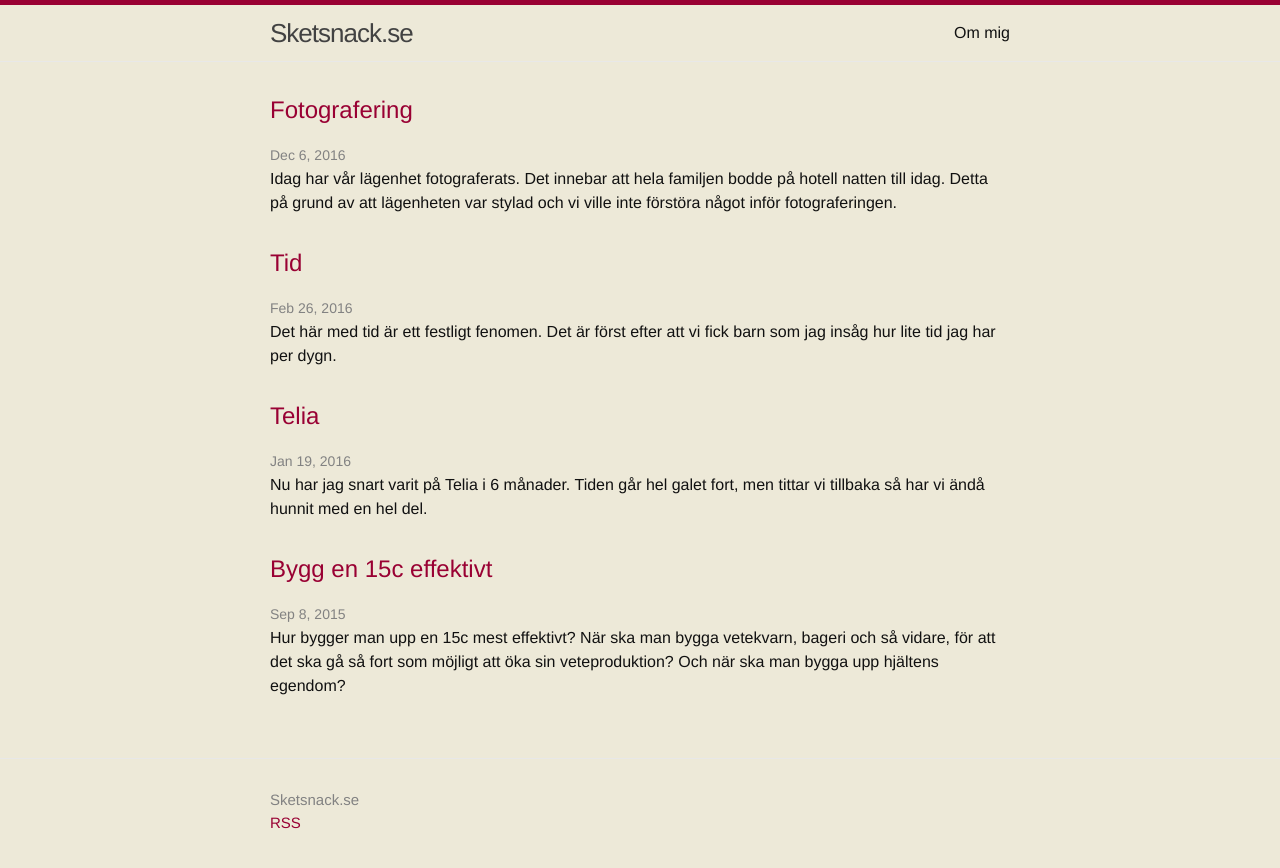
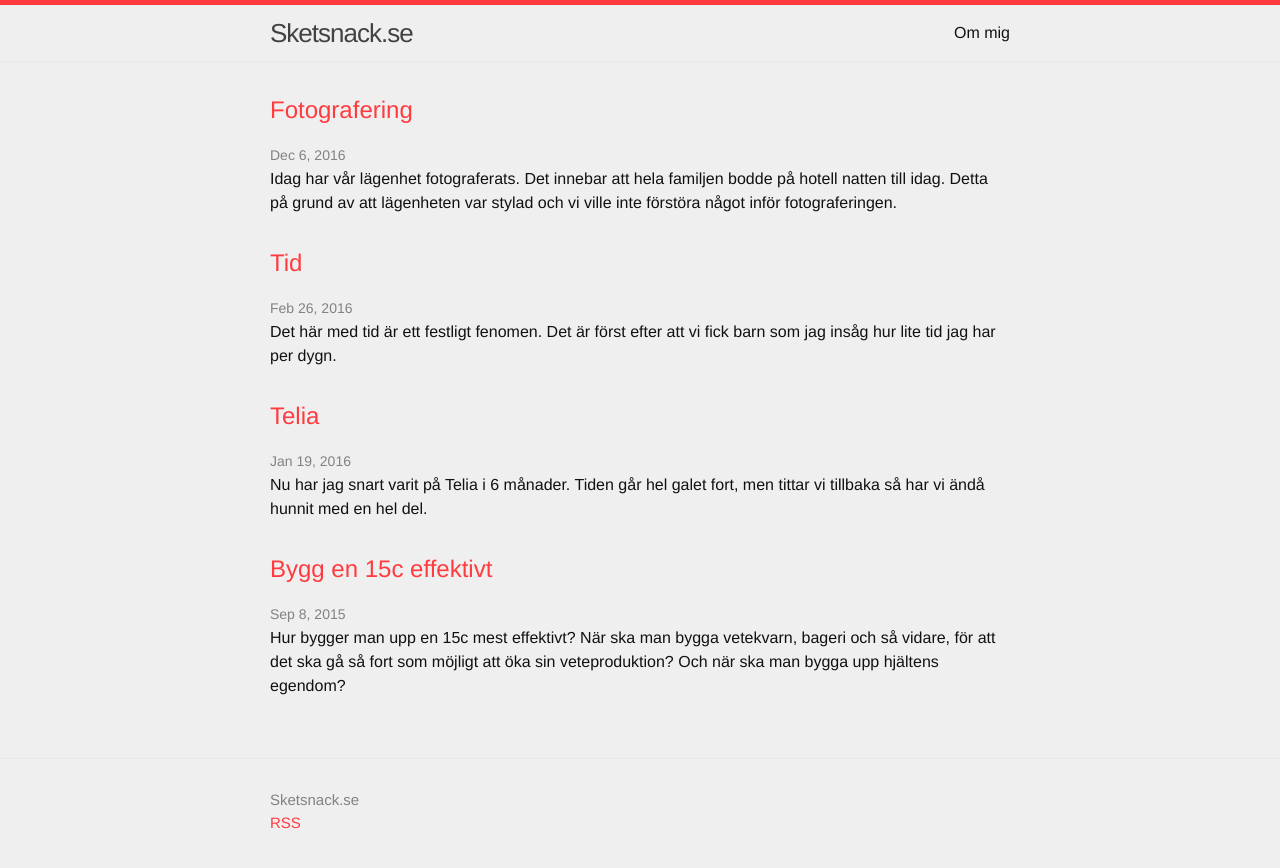
Before and after one commit to kitfr/kitfr.github.io, a Jekyll site: the page built from index.html, in a window 1280 px wide. Shown: the top 868 px of the page. Built offline with Jekyll 4.4.1, drawn with Linux system fonts in a browser that asks for light colours.

Commit message:
Testing new colors

```diff
--- a/css/main.scss
+++ b/css/main.scss
@@ -14,14 +14,14 @@ $base-line-height: 1.5;
 $spacing-unit:     30px;
 
 $text-color:       #111;
-$background-color: #EDE9D8; //# f d f d f d;
+$background-color: #efefef; //#EDE9D8; //# f d f d f d;
 $brand-color:      #2a7ae2;
 
 $grey-color:       #828282;
 $grey-color-light: lighten($grey-color, 40%);
 $grey-color-dark:  darken($grey-color, 25%);
 
-$red-color:        #990033; //# F F 6 3 4 7;
+$red-color:        #ff3b3f; //#990033; //# F F 6 3 4 7;
 
 $on-palm:          600px;
 $on-laptop:        800px;
```
